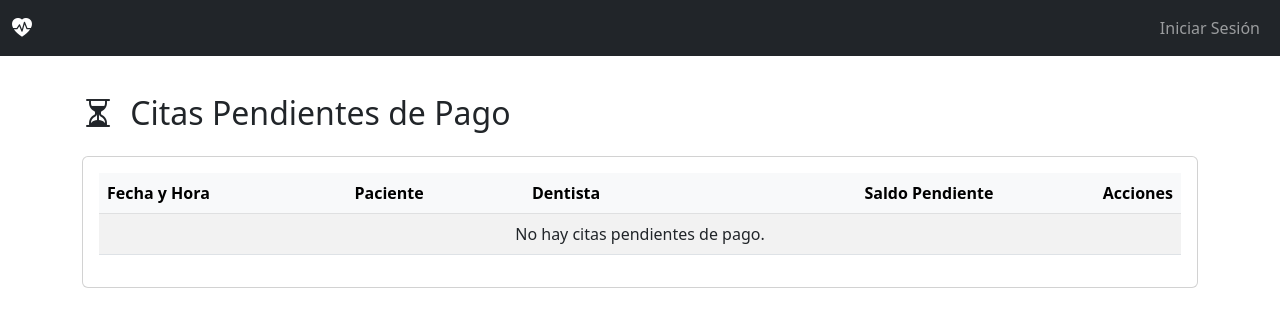
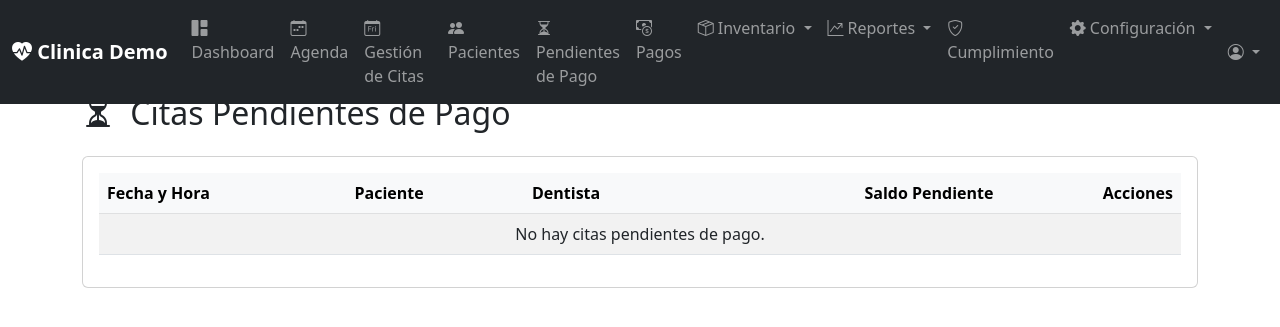
Before and after one commit to zero96alv/dental_saas, a Django app: template core/templates/core/citas_pendientes_pago.html in a window 1280 px wide. Shown: the top 327 px of the page. Run offline with Django 4.2, Linux system fonts and the light colour scheme; the template is opened without the code that fills it, so the values that code supplies are empty.

Commit message:
cuarta mano

```diff
--- a/core/templates/core/base.html
+++ b/core/templates/core/base.html
@@ -30,111 +30,150 @@
 
     <nav class="navbar navbar-expand-lg navbar-dark bg-dark fixed-top">
     <div class="container-fluid">
-            <a class="navbar-brand" href="{% url 'core:dashboard' %}">
-                {% if request.tenant.logo %}
-                    <img src="{{ request.tenant.logo.url }}" alt="{{ request.tenant.nombre }} Logo" height="30" class="d-inline-block align-top">
-                {% else %}
-                    <i class="bi bi-heart-pulse-fill"></i> {{ request.tenant.nombre }}
-                {% endif %}
+        <a class="navbar-brand" href="/dashboard/">
+            <i class="bi bi-heart-pulse-fill"></i> Clinica Demo
         </a>
         <button class="navbar-toggler" type="button" data-bs-toggle="collapse" data-bs-target="#mainNavbar" aria-controls="mainNavbar" aria-expanded="false" aria-label="Toggle navigation">
             <span class="navbar-toggler-icon"></span>
         </button>
+
         <div class="collapse navbar-collapse" id="mainNavbar">
             <ul class="navbar-nav me-auto mb-2 mb-lg-0">
-                    {% if user.is_authenticated %}
-
-                        {% if user|has_group:"Paciente" %}
-                            <!-- Menú para Pacientes -->
+                <!-- Dashboard -->
                 <li class="nav-item">
-                                <a class="nav-link" href="{% url 'core:dashboard' %}"><i class="bi bi-house-door-fill me-1"></i> Mi Portal</a>
-                            </li>
-                            <li class="nav-item">
-                                <a class="nav-link" href="{% url 'core:portal_pagos' %}"><i class="bi bi-cash-coin me-1"></i> Mis Pagos</a>
-                            </li>
-                        {% else %}
-                            <!-- Menú para Personal de la Clínica -->
-                            <li class="nav-item">
-                                <a class="nav-link" href="{% url 'core:dashboard' %}"><i class="bi bi-grid-1x2-fill me-1"></i> Dashboard</a>
-                            </li>
-                            <li class="nav-item">
-                                <a class="nav-link" href="{% url 'core:agenda' %}"><i class="bi bi-calendar-week me-1"></i> Agenda</a>
-                            </li>
-                            <li class="nav-item">
-                                <a class="nav-link" href="{% url 'core:paciente_list' %}"><i class="bi bi-people-fill me-1"></i> Pacientes</a>
+                    <a class="nav-link" href="/dashboard/">
+                        <i class="bi bi-grid-1x2-fill me-1"></i>Dashboard
+                    </a>
                 </li>
 
-                            {% if user|has_group:"Administrador,Recepcionista" %}
+                <!-- Agenda -->
                 <li class="nav-item">
-                                <a class="nav-link" href="{% url 'core:citas_pendientes_pago' %}"><i class="bi bi-hourglass-split me-1"></i> Pendientes de Pago</a>
+                    <a class="nav-link" href="/dashboard/agenda/">
+                        <i class="bi bi-calendar-week me-1"></i>Agenda
+                    </a>
                 </li>
+
+                <!-- NUEVO: Gestión de Citas -->
                 <li class="nav-item">
-                                <a class="nav-link" href="{% url 'core:pago_list' %}"><i class="bi bi-cash-coin me-1"></i> Pagos</a>
+                    <a class="nav-link" href="{% url 'core:cita_list' %}">
+                        <i class="bi bi-calendar-day me-1"></i>Gestión de Citas
+                    </a>
                 </li>
-                            {% endif %}
 
-                            {% if user|has_group:"Administrador" %}
+                <!-- Pacientes -->
+                <li class="nav-item">
+                    <a class="nav-link" href="/dashboard/pacientes/">
+                        <i class="bi bi-people-fill me-1"></i>Pacientes
+                    </a>
+                </li>
+
+                <!-- Pendientes de Pago (mejorado) -->
+                <li class="nav-item">
+                    <a class="nav-link" href="/dashboard/citas/pendientes/">
+                        <i class="bi bi-hourglass-split me-1"></i>Pendientes de Pago
+                    </a>
+                </li>
+
+                <!-- Pagos -->
+                <li class="nav-item">
+                    <a class="nav-link" href="/dashboard/pagos/">
+                        <i class="bi bi-cash-coin me-1"></i>Pagos
+                    </a>
+                </li>
+
+                <!-- Inventario Dropdown -->
                 <li class="nav-item dropdown">
                     <a class="nav-link dropdown-toggle" href="#" id="inventarioDropdown" role="button" data-bs-toggle="dropdown" aria-expanded="false">
-                                    <i class="bi bi-box-seam me-1"></i> Inventario
+                        <i class="bi bi-box-seam me-1"></i>Inventario
                     </a>
                     <ul class="dropdown-menu" aria-labelledby="inventarioDropdown">
-                                    <li><a class="dropdown-item" href="{% url 'core:insumo_list' %}">Insumos</a></li>
-                                    <li><a class="dropdown-item" href="{% url 'core:compra_list' %}">Compras</a></li>
+                        <li><a class="dropdown-item" href="/dashboard/insumos/">
+                            <i class="bi bi-capsule me-2"></i>Insumos
+                        </a></li>
+                        <li><a class="dropdown-item" href="/dashboard/compras/">
+                            <i class="bi bi-cart-plus me-2"></i>Compras
+                        </a></li>
                         <li><hr class="dropdown-divider"></li>
-                                    <li><a class="dropdown-item" href="{% url 'core:proveedor_list' %}">Proveedores</a></li>
+                        <li><a class="dropdown-item" href="/dashboard/proveedores/">
+                            <i class="bi bi-truck me-2"></i>Proveedores
+                        </a></li>
                     </ul>
                 </li>
+
+                <!-- Reportes Dropdown -->
                 <li class="nav-item dropdown">
                     <a class="nav-link dropdown-toggle" href="#" id="reportesDropdown" role="button" data-bs-toggle="dropdown" aria-expanded="false">
-                                    <i class="bi bi-graph-up-arrow me-1"></i> Reportes
+                        <i class="bi bi-graph-up-arrow me-1"></i>Reportes
                     </a>
                     <ul class="dropdown-menu" aria-labelledby="reportesDropdown">
-                                    <li><a class="dropdown-item" href="{% url 'core:reporte_ingresos' %}">Ingresos Generales</a></li>
-                                <li><a class="dropdown-item" href="{% url 'core:reporte_saldos' %}">Saldos Pendientes</a></li>
-                                <li><a class="dropdown-item" href="{% url 'core:reporte_facturacion' %}">Facturación</a></li>
+                        <li><a class="dropdown-item" href="/dashboard/reportes/ingresos/">
+                            <i class="bi bi-currency-dollar me-2"></i>Ingresos Generales
+                        </a></li>
+                        <li><a class="dropdown-item" href="/dashboard/reportes/saldos/">
+                            <i class="bi bi-exclamation-triangle me-2"></i>Saldos Pendientes
+                        </a></li>
+                        <li><a class="dropdown-item" href="/dashboard/reportes/facturacion/">
+                            <i class="bi bi-receipt me-2"></i>Facturación
+                        </a></li>
                         <li><hr class="dropdown-divider"></li>
-                                <li><a class="dropdown-item" href="{% url 'core:reporte_servicios_vendidos' %}">Servicios Más Vendidos</a></li>
-                                <li><a class="dropdown-item" href="{% url 'core:reporte_ingresos_dentista' %}">Ingresos por Dentista</a></li>
+                        <li><a class="dropdown-item" href="/dashboard/reportes/servicios-vendidos/">
+                            <i class="bi bi-bar-chart me-2"></i>Servicios Más Vendidos
+                        </a></li>
+                        <li><a class="dropdown-item" href="/dashboard/reportes/ingresos-dentista/">
+                            <i class="bi bi-person-badge me-2"></i>Ingresos por Dentista
+                        </a></li>
                     </ul>
                 </li>
+
+                <!-- Cumplimiento COFEPRIS -->
                 <li class="nav-item">
-                                <a class="nav-link" href="{% url 'core:dashboard_cofepris' %}"><i class="bi bi-shield-check me-1"></i> Cumplimiento</a>
+                    <a class="nav-link" href="/dashboard/cofepris/">
+                        <i class="bi bi-shield-check me-1"></i>Cumplimiento
+                    </a>
                 </li>
+
+                <!-- Configuración Dropdown -->
                 <li class="nav-item dropdown">
                     <a class="nav-link dropdown-toggle" href="#" id="configDropdown" role="button" data-bs-toggle="dropdown" aria-expanded="false">
-                                    <i class="bi bi-gear-fill me-1"></i> Configuración
+                        <i class="bi bi-gear-fill me-1"></i>Configuración
                     </a>
                     <ul class="dropdown-menu" aria-labelledby="configDropdown">
-                                    <li><a class="dropdown-item" href="{% url 'core:service_list' %}">Servicios</a></li>
-                                    <li><a class="dropdown-item" href="{% url 'core:usuario_list' %}">Usuarios</a></li>
-                                    <li><a class="dropdown-item" href="{% url 'core:especialidad_list' %}">Especialidades</a></li>
-                                    <li><a class="dropdown-item" href="{% url 'core:diagnostico_list' %}">Diagnósticos</a></li>
+                        <li><a class="dropdown-item" href="/dashboard/services/">
+                            <i class="bi bi-tools me-2"></i>Servicios
+                        </a></li>
+                        <li><a class="dropdown-item" href="/dashboard/usuarios/">
+                            <i class="bi bi-people me-2"></i>Usuarios
+                        </a></li>
+                        <li><a class="dropdown-item" href="/dashboard/especialidades/">
+                            <i class="bi bi-mortarboard me-2"></i>Especialidades
+                        </a></li>
+                        <li><a class="dropdown-item" href="/dashboard/diagnosticos/">
+                            <i class="bi bi-clipboard2-pulse me-2"></i>Diagnósticos
+                        </a></li>
                         <li><hr class="dropdown-divider"></li>
-                                    <li><a class="dropdown-item" href="{% url 'core:pregunta_list' %}">Cuestionario de Historial</a></li>
+                        <li><a class="dropdown-item" href="/dashboard/configuracion/preguntas/">
+                            <i class="bi bi-question-circle me-2"></i>Cuestionario de Historial
+                        </a></li>
                     </ul>
                 </li>
-                            {% endif %}
-                        {% endif %}
-                    {% endif %}
             </ul>
+
+            <!-- Usuario Dropdown -->
             <ul class="navbar-nav">
-                    {% if user.is_authenticated %}
                 <li class="nav-item dropdown">
                     <a class="nav-link dropdown-toggle" href="#" id="userDropdown" role="button" data-bs-toggle="dropdown" aria-expanded="false">
-                            <i class="bi bi-person-circle"></i> {{ user.get_full_name|default:user.username }}
+                        <i class="bi bi-person-circle"></i> {{ user.first_name|default:user.username }}
                     </a>
                     <ul class="dropdown-menu dropdown-menu-end" aria-labelledby="userDropdown">
-                            <li><a class="dropdown-item" href="#">Mi Perfil</a></li>
+                        <li><a class="dropdown-item" href="#">
+                            <i class="bi bi-person me-2"></i>Mi Perfil
+                        </a></li>
                         <li><hr class="dropdown-divider"></li>
-                            <li><a class="dropdown-item" href="{% url 'logout' %}">Cerrar Sesión</a></li>
+                        <li><a class="dropdown-item" href="/accounts/logout/">
+                            <i class="bi bi-box-arrow-right me-2"></i>Cerrar Sesión
+                        </a></li>
                     </ul>
                 </li>
-                    {% else %}
-                    <li class="nav-item">
-                        <a class="nav-link" href="{% url 'login' %}">Iniciar Sesión</a>
-                    </li>
-                    {% endif %}
             </ul>
         </div>
     </div>
```
Also changed, not shown: core/templates/core/recibo_pago.html (+8 -9 lines), core/views.py (+26 -21 lines). Lines whose indentation alone changed are shown as unchanged.
